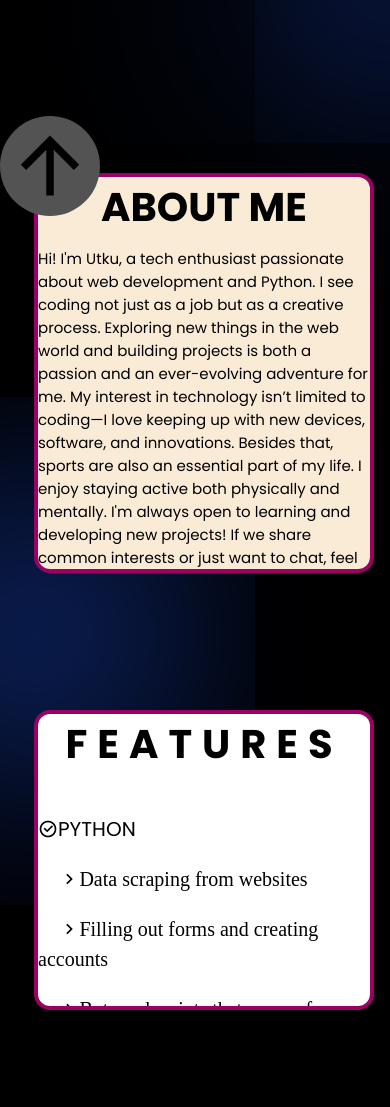
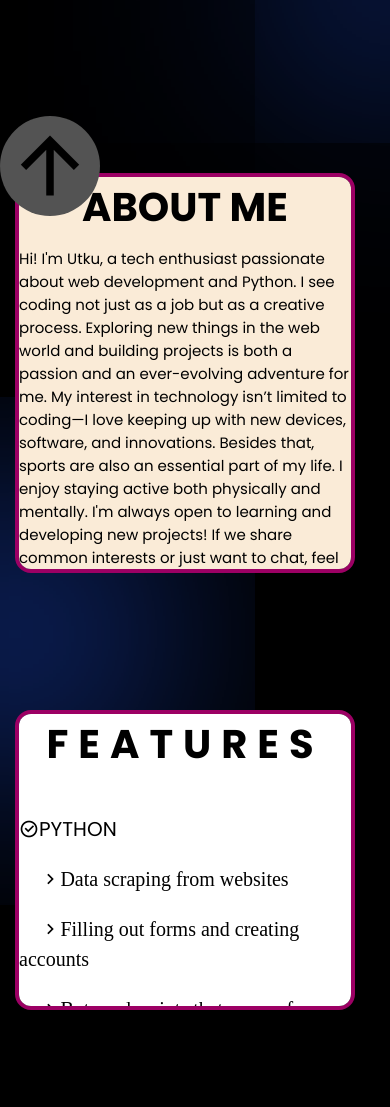
Before and after one commit to utku6776/utku_ucar-personal-page, a plain HTML site: page index.html in a window 390 px wide. Shown: the part 620-1727 px from the top of the page. Drawn offline with nearby package versions, Linux system fonts and the light colour scheme.

Commit message:
Update style.css

```diff
--- a/style.css
+++ b/style.css
@@ -447,7 +447,7 @@ header nav h1 a{
    .Features{
     display: flex;
     justify-content: start;
-    margin-left: 34px;
+    margin-left: 15px;
    }
 
    .content-feature{
@@ -469,7 +469,7 @@ header nav h1 a{
    .plan{
     padding: 10px;
     width: 340px;
-    margin-left: 34px;
+    margin-left: 15px;
    }
 
    .Commun{
@@ -484,7 +484,7 @@ header nav h1 a{
    .About{
     display: flex;
     justify-content: start;
-    margin-left: 34px;
+    margin-left: 15px;
    }
 
 }
```
